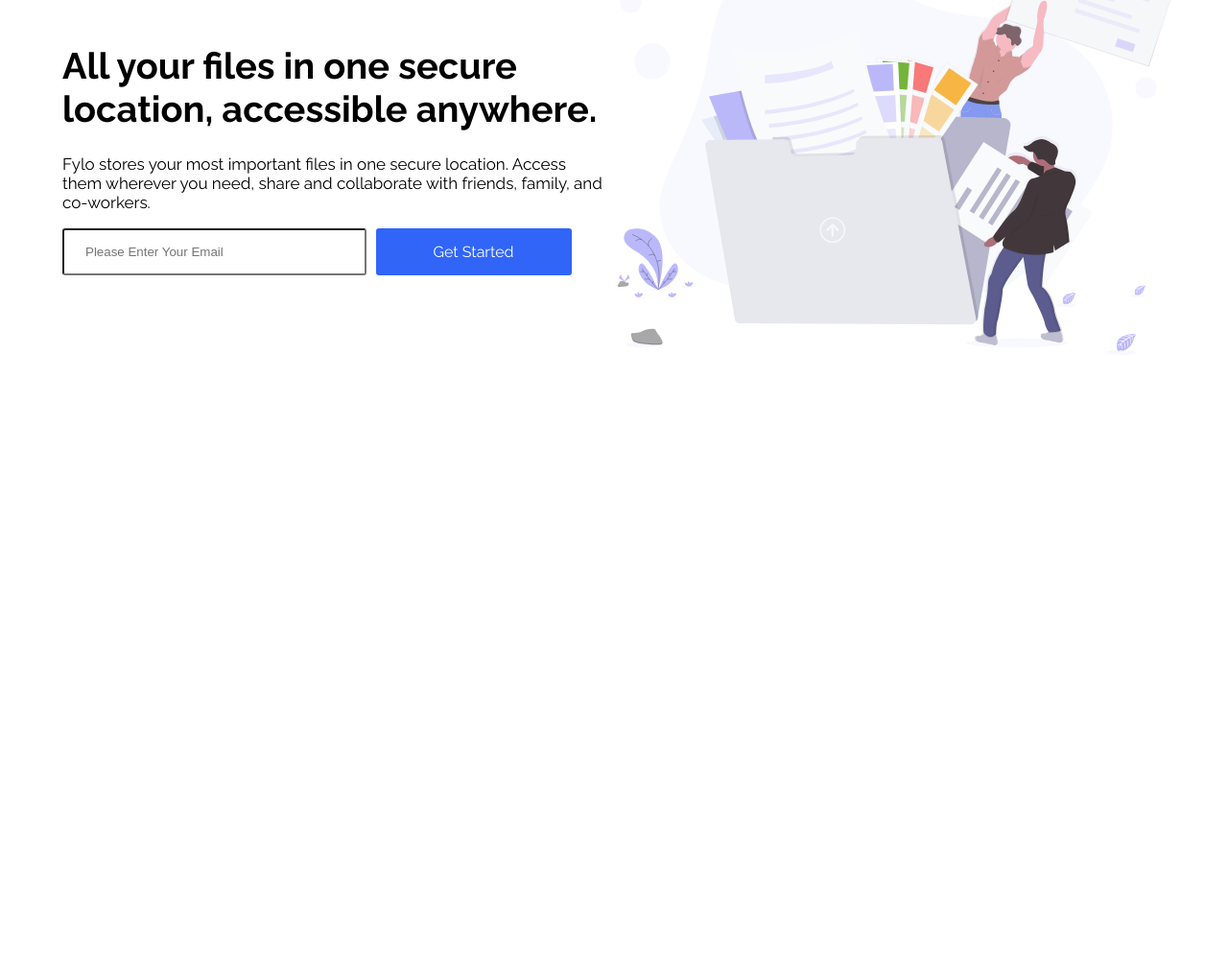
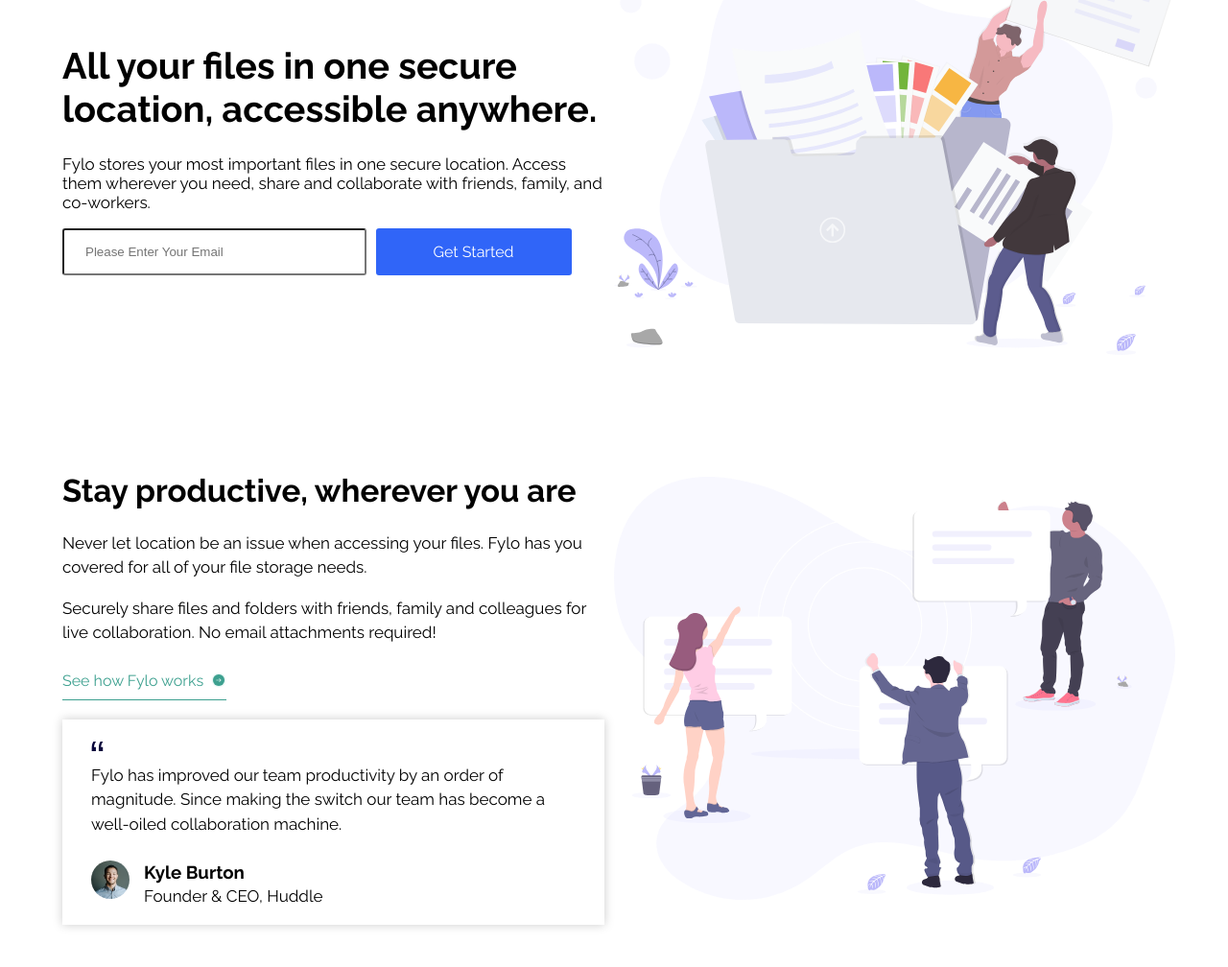
Before and after one commit to HelalAbood/123123, a plain HTML site: page index.html in a window 1280 px wide. Shown: the part 212-1220 px from the top of the page at 96% size. Before the commit the page ends 800 px from the top, so only its background shows below. Drawn offline with Linux system fonts and the light colour scheme.

Commit message:
Features

```diff
--- a/css/master.css
+++ b/css/master.css
@@ -83,6 +83,11 @@ main {
 main .container img {
     max-width: 50%;
 }
+@media (max-width: 676px) {
+    main .container img {
+        max-width: 100%;
+    }
+}
 main .container .info {
     padding: 10px;
 }
@@ -110,7 +115,6 @@ main .container .info form input {
     width: 50%;
     padding: 15px;
     border-radius: 3px;
-
 }
 main .container .info form input::placeholder {
     padding-left: 7px;
@@ -160,3 +164,88 @@ main .container .info form a:hover {
         padding: 15px 0;
     }
 }
+
+main .container.botter {
+    padding-top: calc(var(--mainpad) + 60px);
+    padding-bottom: var(--mainpad);
+}
+
+
+
+main .container.botter h1 {
+    font-size: 33px;
+}
+@media (max-width: 676px) {
+    main .container.botter h1{
+        font-size: 20px;
+    }
+    main .container.botter p {
+        text-align: start;
+    }
+}
+main .container.botter p {
+    line-height: 1.5;
+}
+
+main .container.botter span {
+    color: #3da08f;
+    display: flex;
+    align-items: center;
+    justify-content: space-between;
+    padding: 10px 0;
+    border-bottom: 1px solid #3da08f;
+    width: fit-content;
+    margin-bottom: 20px;
+    cursor: pointer;
+}
+main .container.botter span img {
+    margin-left: 8px;
+}
+main .container.botter span:hover {
+    color: #35cbb2;
+}
+@media (max-width: 676px) {
+    main .container.botter span {
+        margin: 0 auto;
+    }
+}
+main .container.botter .text {
+    padding: 10px 30px;
+    margin-top: 8px;
+    background-color: white;
+    box-shadow: 0px 0px 10px #ccc;
+}
+@media (max-width: 676px) {
+    main .container.botter .text {
+        text-align: start;
+    }
+}
+main .container.botter .text .quotes {
+    margin-bottom: -10px;
+}
+main .container.botter .text .humen {
+    display: flex;
+    align-items: center;
+}
+main .container.botter .text .humen .avatar {
+    border-radius: 50%;
+    width: 40px;
+    height: 40px;
+}
+main .container.botter .text p {
+    margin-bottom: 7px;
+}
+@media (max-width: 676px) {
+    main .container.botter .text {
+        margin-top: 40px;
+    }
+    main .container.botter .text p {
+        font-size: 12px;
+    }
+}
+main .container.botter .text .humen .profile-info {
+    margin-left: 15px;
+}
+main .container.botter .text .humen .profile-info h3 {
+    margin-bottom: -15px;
+}
--- a/index.html
+++ b/index.html
@@ -28,15 +28,37 @@
                 <p>Fylo stores your most important files in one secure location.
                     Access them wherever you need, share and collaborate with friends,
                     family, and co-workers.</p>
-                <form action="">
-                    <input type="email" placeholder="Please Enter Your Email">
+                <form action="post">
+                    <input type="email" placeholder="Please Enter Your Email" required>
                     <p class="check">Please Check Your Email</p>
-                    <a href="#">Get Started</a>
-
+                    <a href="https://github.com/HelalAbood/Fm-12-fylo-landing-page-master" target="_blank">Get Started</a>
                 </form>
             </div>
             <img src="imgs/illustration-1.svg" alt="illustrationPic">
         </div>
+        <div class="container botter">
+            <div class="info">
+                <h1>Stay productive, wherever you are</h1>
+                <p>Never let location be an issue when accessing your files. Fylo has you
+                covered for all of your file storage needs.</p>
+                <p>Securely share files and folders with friends, family and colleagues for
+                live collaboration. No email attachments required!</p>
+                <span> See how Fylo works <img src="imgs/icon-arrow.svg" alt=""> </span>
+                <div class="text">
+                    <img class="quotes" src="imgs/icon-quotes.svg" alt="quotesPic">
+                    <p>Fylo has improved our team productivity by an order of magnitude. Since
+                    making the switch our team has become a well-oiled collaboration machine.</p>
+                    <div class="humen">
+                        <img class="avatar" src="imgs/avatar-testimonial.jpg" alt="avatarPic">
+                        <div class="profile-info">
+                            <h3>Kyle Burton</h3>
+                            <p>Founder & CEO, Huddle</p>
+                        </div>
+                    </div>
+                </div>
+            </div>
+            <img src="imgs/illustration-2.svg" alt="illustrationPic">
+        </div>
     </main>
 </body>
 </html>
```
